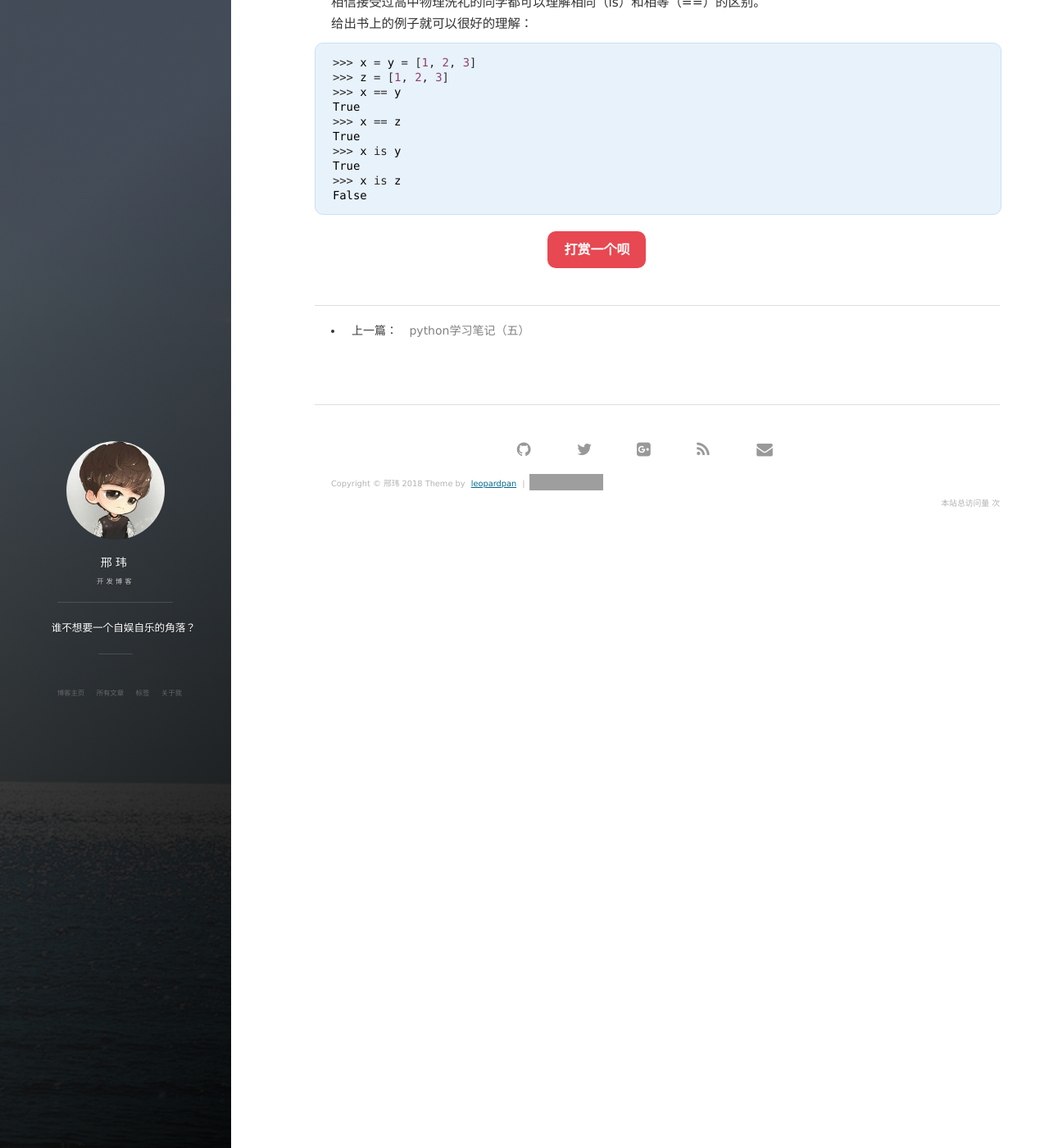
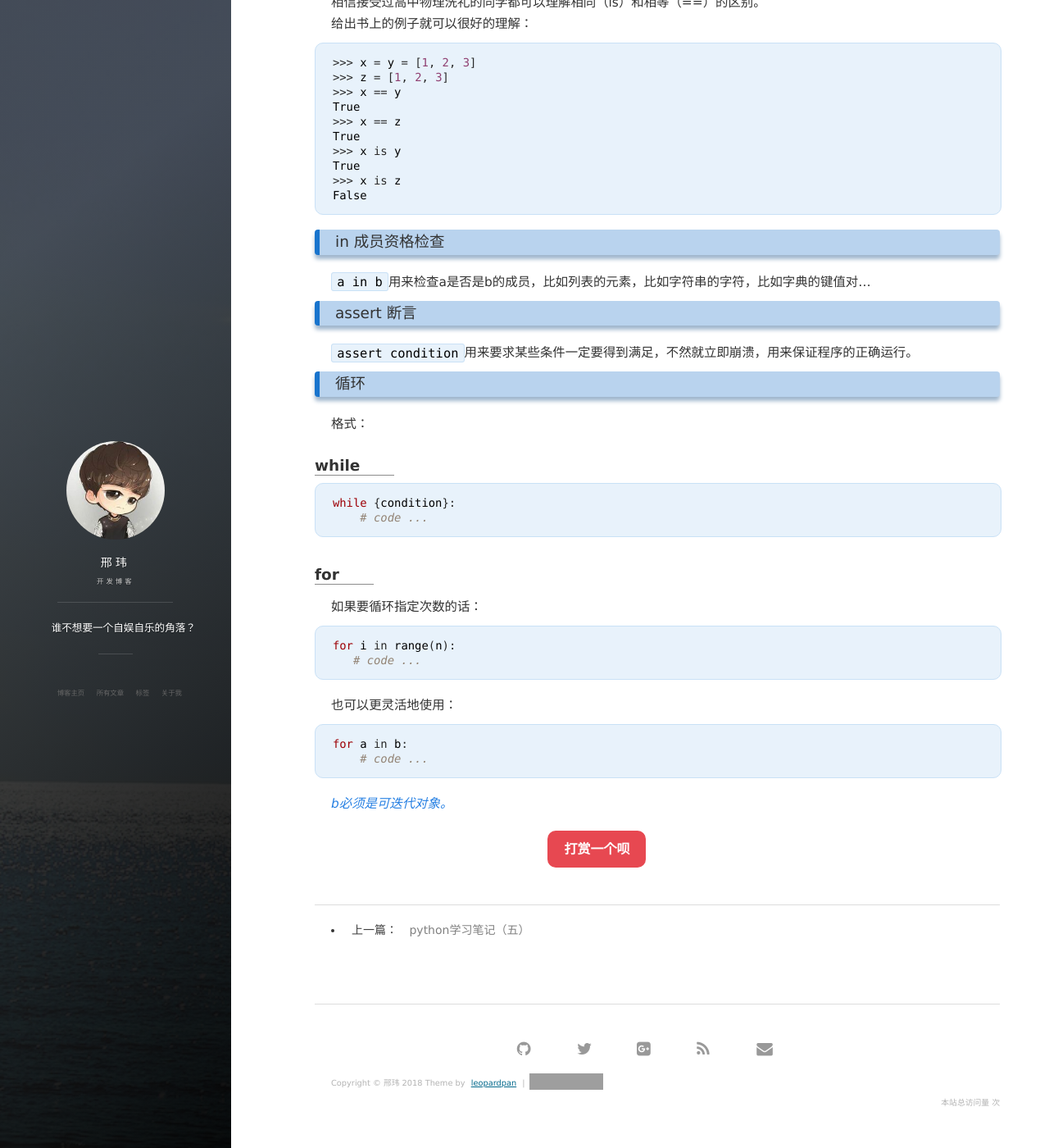
Before and after one commit to Ricky-fight/Ricky-fight.github.io, a Jekyll site: the page built from _posts/2018-05-25-python-learn-note-6.md, in a window 1280 px wide and 1400 px high, scrolled down 3035 px. Shown: the whole window at 82% size. Built offline with Jekyll 4.4.1, drawn with Linux system fonts in a browser that asks for light colours; nearby versions of some CDN libraries; comment, search, counter and statistics services are not loaded; grey boxes are pictures that could not be loaded.

Commit message:
update a post

````diff
--- a/_posts/2018-05-25-python-learn-note-6.md
+++ b/_posts/2018-05-25-python-learn-note-6.md
@@ -111,6 +111,31 @@ True
 >>> x is z
 False
 ```
+### in 成员资格检查
+`a in b`用来检查a是否是b的成员，比如列表的元素，比如字符串的字符，比如字典的键值对...
+
+### assert 断言
+`assert condition`用来要求某些条件一定要得到满足，不然就立即崩溃，用来保证程序的正确运行。
+
+### 循环
+格式：
+#### while
+```python
+while {condition}:
+    # code ...
+```
+#### for
+如果要循环指定次数的话：
+```python
+for i in range(n):
+   # code ...
+```
+也可以更灵活地使用：
+```python
+for a in b:
+    # code ...
+```
+*b必须是可迭代对象。*
 
 [cp1]: /assets/compare1.png
 [cp2]: /assets/compare2.png
````
